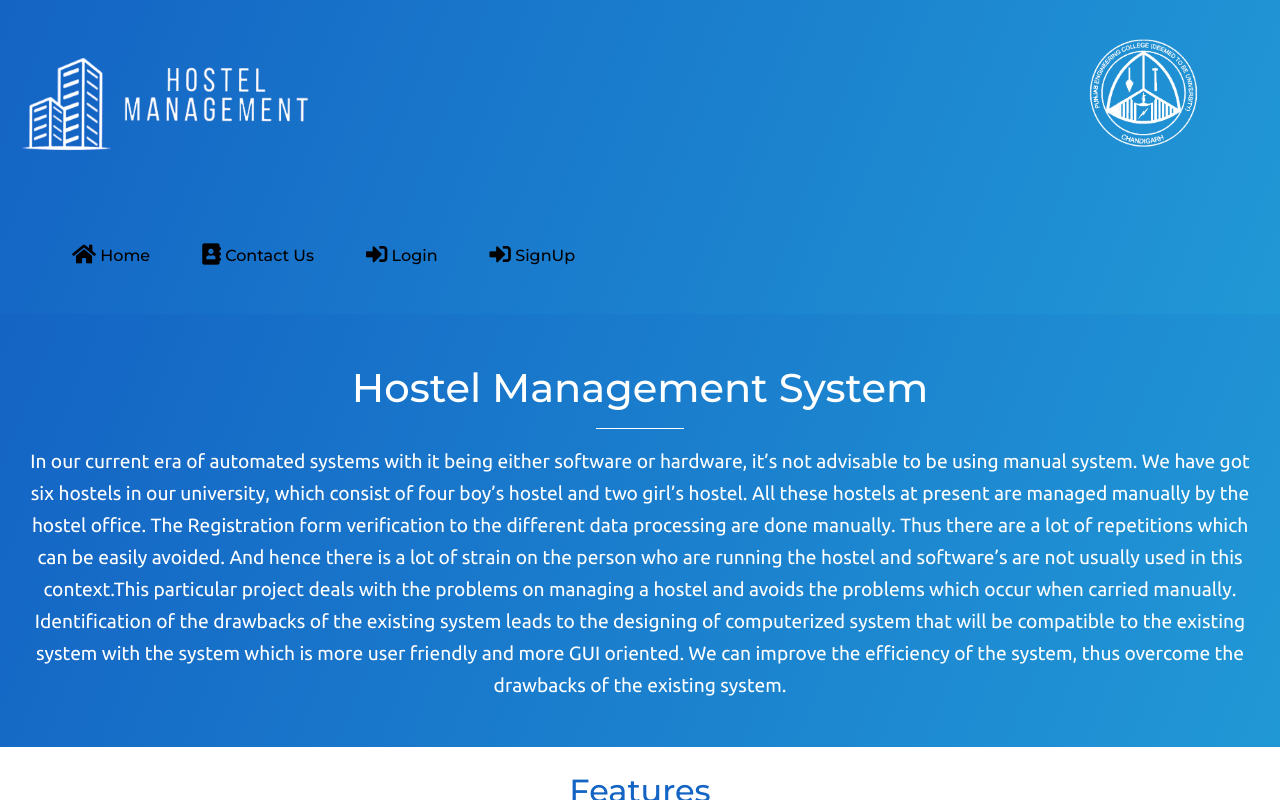
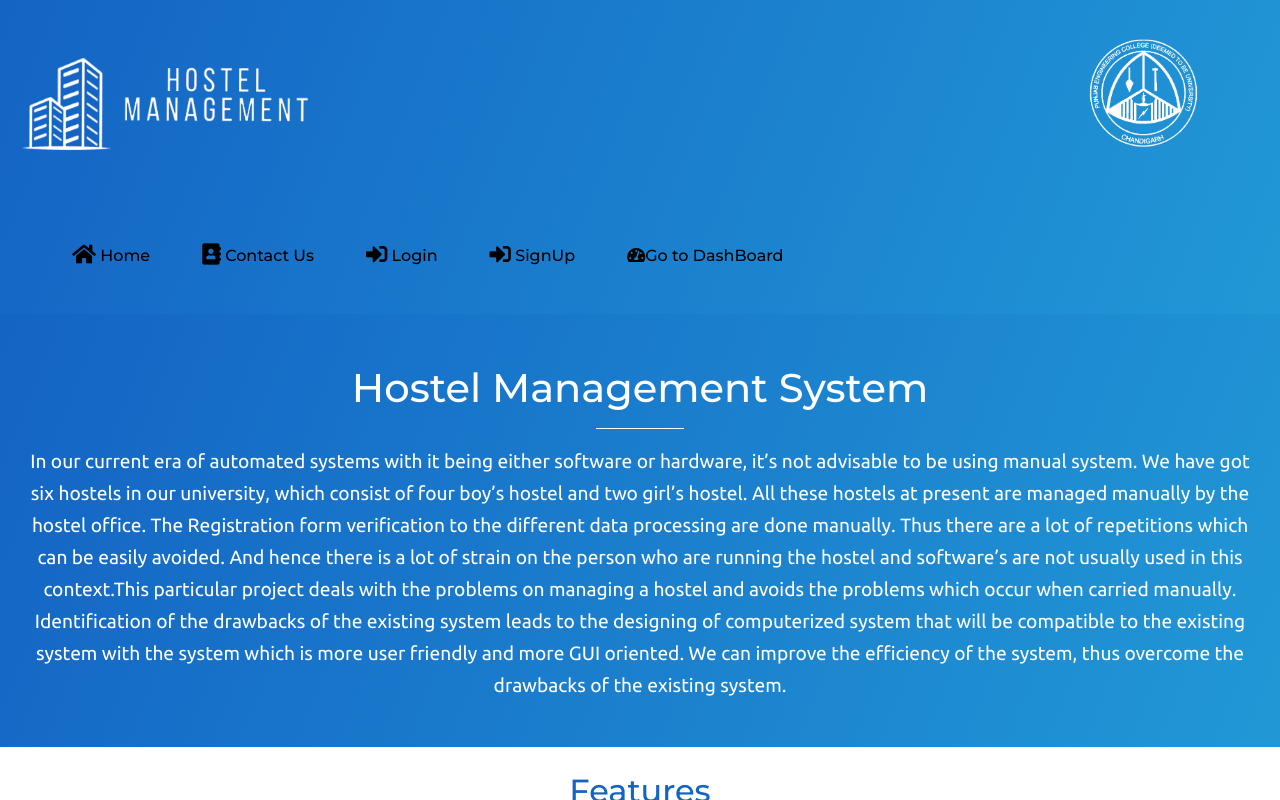
Before and after one commit to Hostel-Desk/Hostel-Desk-Frontend, a React (Create React App) app: page /home in a window 1280 px wide. Built offline with nearby package versions, Linux system fonts and the light colour scheme.

Commit message:
Update NavComponent.js

```diff
--- a/src/components/NavComponent.js
+++ b/src/components/NavComponent.js
@@ -130,6 +130,11 @@ class Bar extends Component {
                                 <NavItem>
                                     {button1}
                                 </NavItem>
+                                <NavItem className="navbar-expand-lg ">
+                                    <Link className="nav-link" to="/login">
+                                    <span className="fa fa-tachometer-alt"></span>Go to DashBoard
+                                    </Link>
+                                </NavItem>
 
                             </Nav>
                         </Collapse>
```
